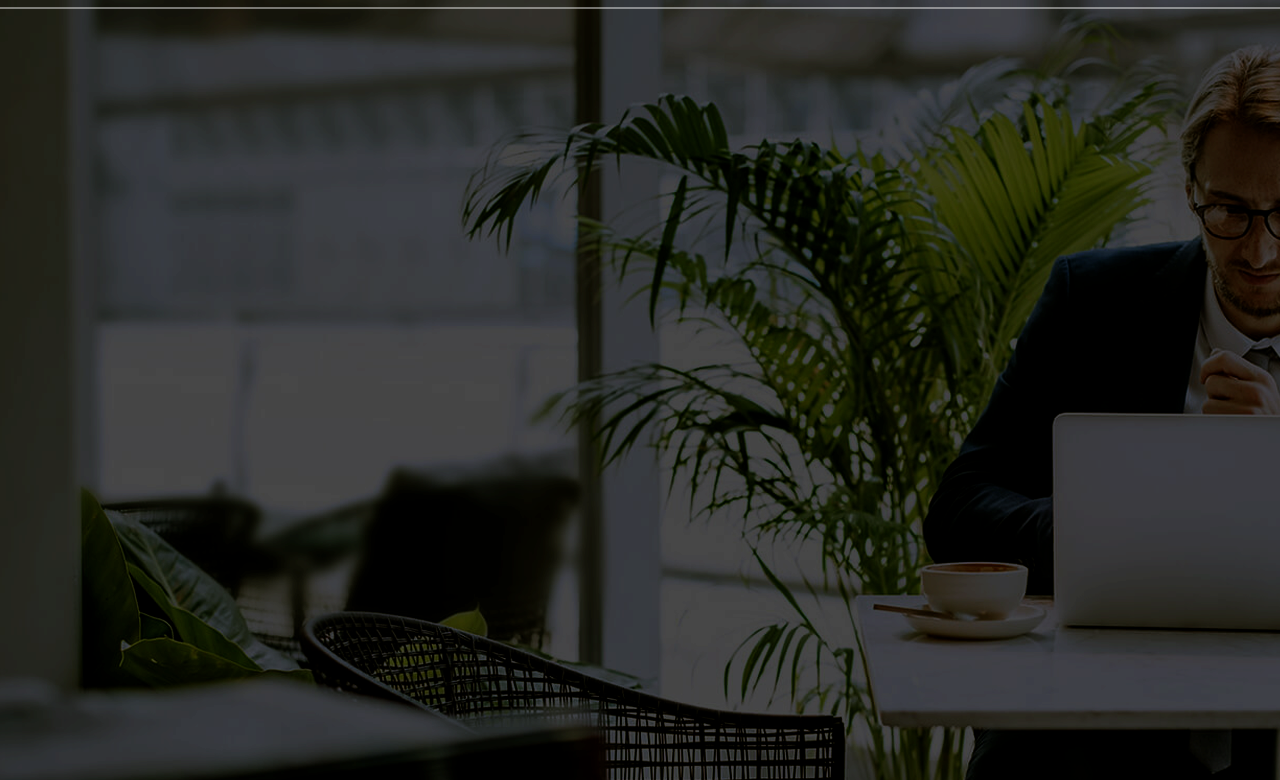
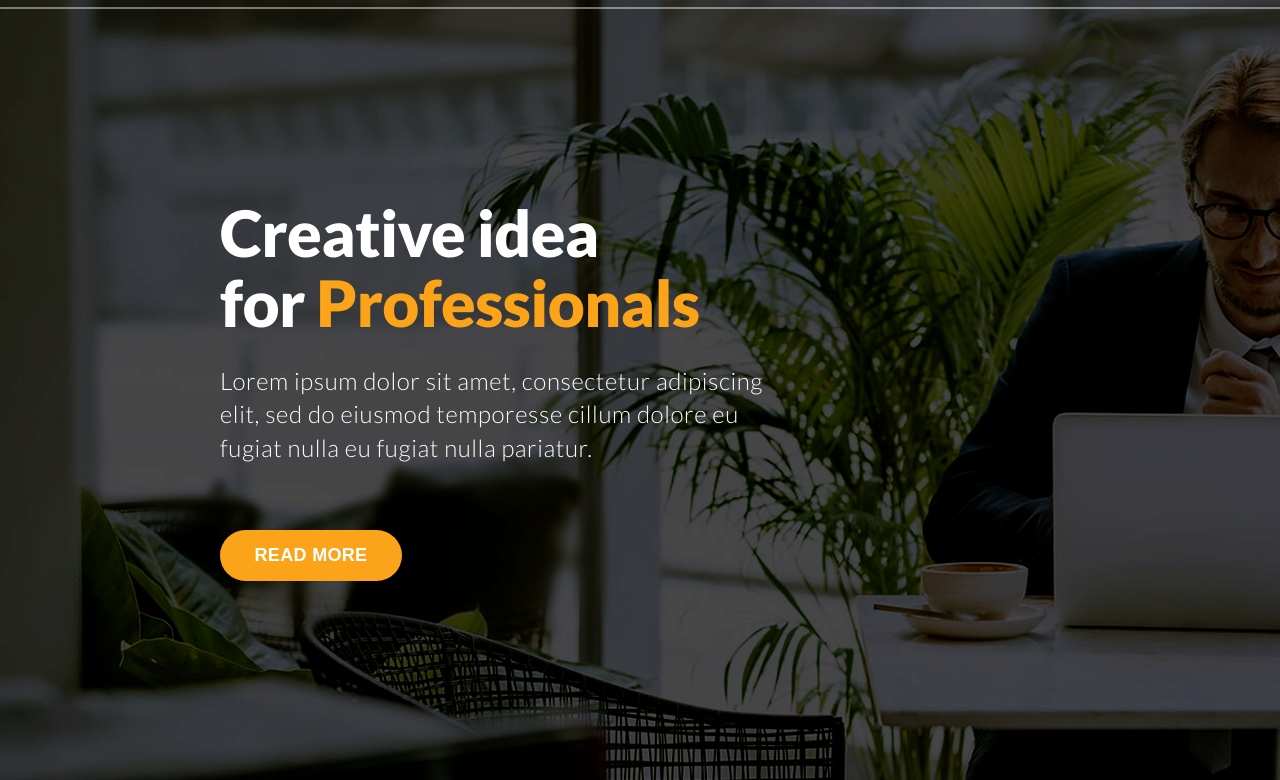
Before and after one commit to michalandrzejczak/project-psdtohtml1, a plain HTML site: page index.html in a window 1280 px wide. Shown: the part 92-872 px from the top of the page. Drawn offline with nearby package versions, Linux system fonts and the light colour scheme; files that its build step writes are made by us from their sources.

Commit message:
Section page-head completed

```diff
--- a/index.html
+++ b/index.html
@@ -17,8 +17,10 @@
     	<section id="page-head">
 		  	<header>
 			  	<div class="logo">
-			  		<img src="img/company-logo.png" alt="Logo">
-						Agency
+			  		<a href="#">
+			  			<img src="img/company-logo.png" alt="Logo">
+							Agency
+						</a>
 					</div>
 					<div class="navbar">
 						<ul>
@@ -34,8 +36,18 @@
 						</ul>
 					</div> <!--.navbar-->
 				</header>
-
-<!--				tutaj to creative idea... -->
+				<div class="head_container">
+					<div class="head_title">
+						Creative idea <br>
+						for <span class="head_title-yellow">Professionals</span>
+				  </div>
+					<p class="head_para">
+						Lorem ipsum dolor sit amet, consectetur adipiscing elit, sed do eiusmod temporesse cillum dolore eu fugiat nulla eu fugiat nulla pariatur.
+					</p>
+					<div class="btn_container">
+						<button class="btn-primary">Read more</button>
+					</div>
+				</div>
 		  </section> <!--#page-head-->
 		</main>
 	</body>
--- a/sass/sections/page-head.scss
+++ b/sass/sections/page-head.scss
@@ -1,9 +1,10 @@
 #page-head {
+	position: relative;
 	margin: 0 auto;
 	max-width: 1600px;
 	width: 100%;
 	height: 872px;
-	background-color: #000;
+	background-color: #000000;
 	background-image: url("img/bg-head-photo.png");
 	background-repeat: no-repeat;
 
@@ -13,6 +14,11 @@
 		font-weight: 900;
 		letter-spacing: -0.5px;
 		padding-left: 109px;
+		a {
+			&:hover {
+				color: $tertiary-textcolor;
+			}
+		}
 		img {
 			width: 54px;
 			height: 41px;
@@ -45,8 +51,57 @@
 			&.facebook-icon {
 				margin-right: 100px;
 			}
-
 		}
 	}
-
+	.head_container {
+		position: absolute;
+		left: 220px;
+		top: 290px;
+		width: 550px;
+		height: 367px;
+		.head_title {
+			color: $tertiary-textcolor;
+			font-size: 64px;
+			font-weight: 900;
+			line-height: 1.1em;
+			letter-spacing: -0.69px;
+		}
+		.head_title-yellow {
+			color: $yellow-themecolor;
+		}
+		.head_para {
+			color: $tertiary-textcolor;
+			font-size: 24px;
+			font-weight: 300;
+			line-height: 1.4em;
+			letter-spacing: 0.6px;
+			padding: 25px 0;
+		}
+		.btn_container {
+			padding: 40px 0;
+		}
+	}
 }
+/* btn-primary */
+.btn-primary {
+	color: $tertiary-textcolor;
+	font-size: 18px;
+	font-weight: 700;
+	text-transform: uppercase;
+	letter-spacing: 0.32px;
+	width: 182px;
+	height: 51px;
+	background-color: $yellow-themecolor;
+	border: none;
+	border-radius: 30px;
+	&:hover{
+		opacity: 0.8;
+		cursor: pointer;
+	}
+	&:focus {
+		outline: 0;
+	}
+	&:active {
+		transform: scale(0.95);
+	}
+}
```
Also changed, not shown: README.md (added).
